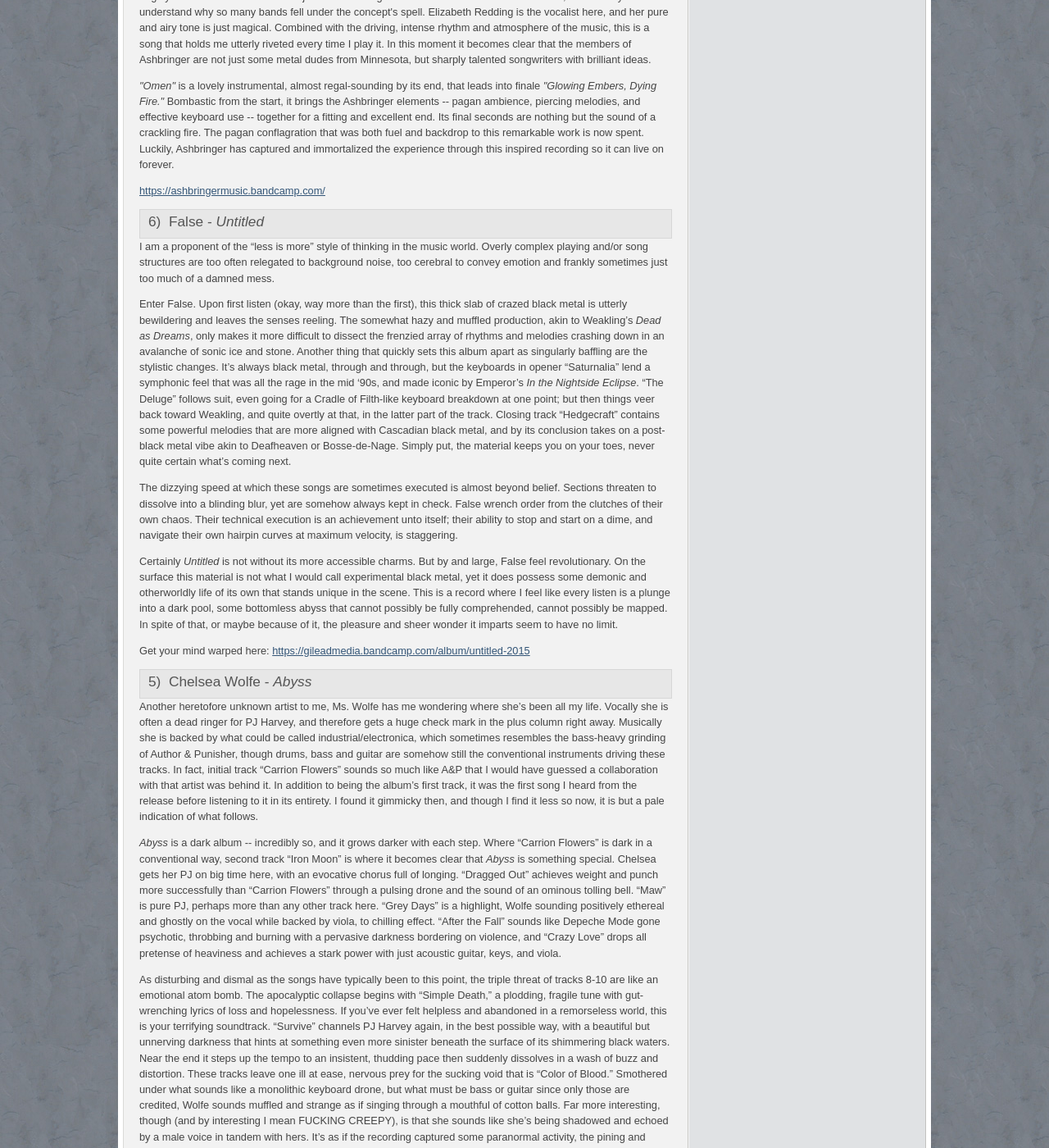
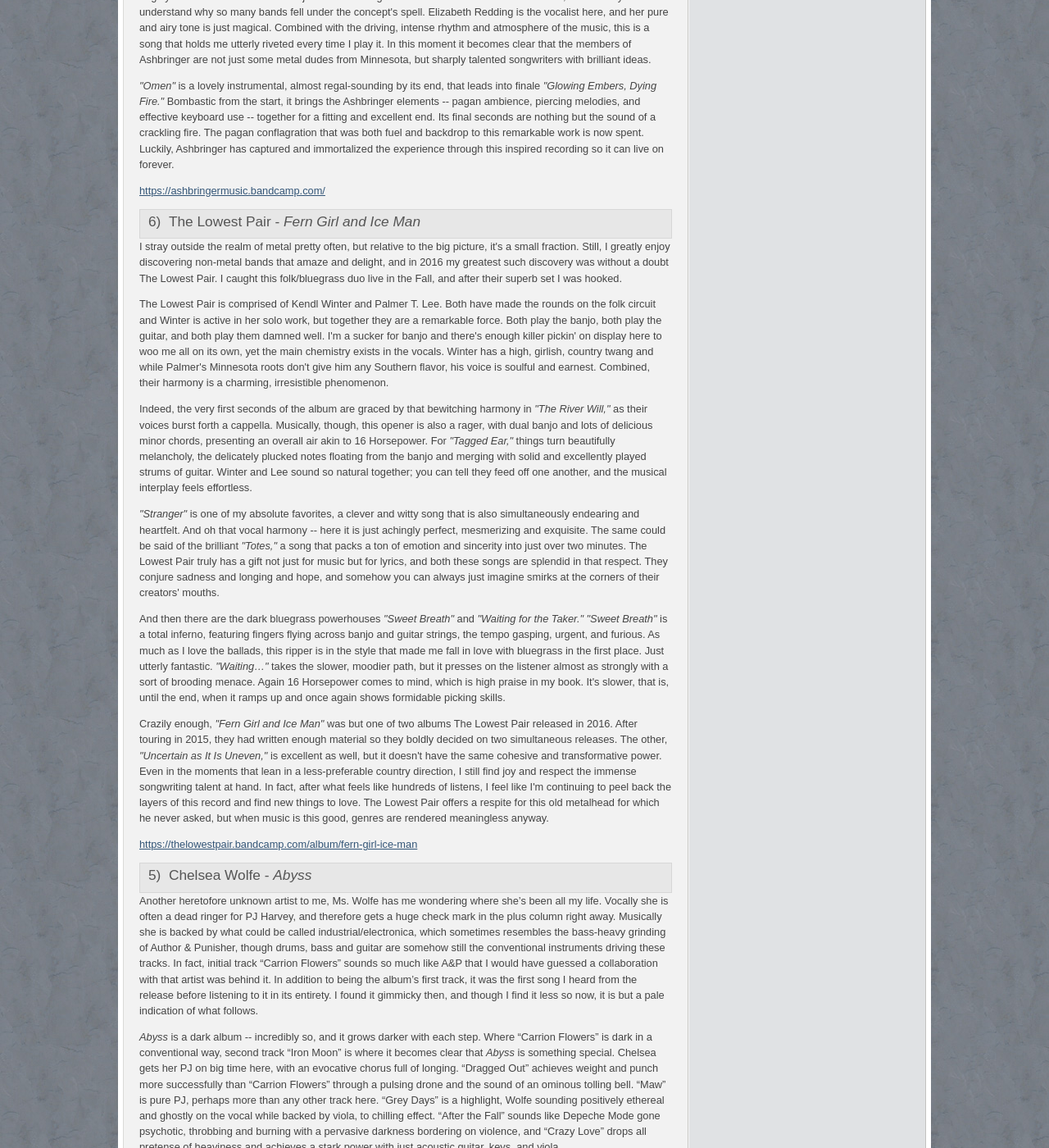
Before and after one commit to luminouscode/luminouscode.fimbulgnosis.com, a Jekyll site: the page built from valecnik/2016_reviews.html, in a window 1280 px wide and 1400 px high, scrolled down 6924 px. Shown: the whole window at 82% size. Built offline with Jekyll 4.4.1, drawn with Linux system fonts in a browser that asks for light colours.

Commit message:
Update 6th review

```diff
--- a/valecnik/2016_reviews.html
+++ b/valecnik/2016_reviews.html
@@ -242,23 +242,29 @@
     </p>
   </div>
   <div class="post_meta">
-    <h3>6)&nbsp;&nbsp;False - <i>Untitled</i></h3>
+    <h3>6)&nbsp;&nbsp;The Lowest Pair - <i>Fern Girl and Ice Man</i></h3>
   </div>
   <div class="post_body">
     <p>
-    I am a proponent of the “less is more” style of thinking in the music world. Overly complex playing and/or song structures are too often relegated to background noise, too cerebral to convey emotion and frankly sometimes just too much of a damned mess.
+      I stray outside the realm of metal pretty often, but relative to the big picture, it's a small fraction. Still, I greatly enjoy discovering non-metal bands that amaze and delight, and in 2016 my greatest such discovery was without a doubt The Lowest Pair. I caught this folk/bluegrass duo live in the Fall, and after their superb set I was hooked.
     </p>
     <p>
-    Enter False. Upon first listen (okay, way more than the first), this thick slab of crazed black metal is utterly bewildering and leaves the senses reeling. The somewhat hazy and muffled production, akin to Weakling’s <i>Dead as Dreams</i>, only makes it more difficult to dissect the frenzied array of rhythms and melodies crashing down in an avalanche of sonic ice and stone. Another thing that quickly sets this album apart as singularly baffling are the stylistic changes. It’s always black metal, through and through, but the keyboards in opener “Saturnalia” lend a symphonic feel that was all the rage in the mid ‘90s, and made iconic by Emperor’s <i>In the Nightside Eclipse</i>. “The Deluge” follows suit, even going for a Cradle of Filth-like keyboard breakdown at one point; but then things veer back toward Weakling, and quite overtly at that, in the latter part of the track. Closing track “Hedgecraft” contains some powerful melodies that are more aligned with Cascadian black metal, and by its conclusion takes on a post-black metal vibe akin to Deafheaven or Bosse-de-Nage. Simply put, the material keeps you on your toes, never quite certain what’s coming next.
+      The Lowest Pair is comprised of Kendl Winter and Palmer T. Lee. Both have made the rounds on the folk circuit and Winter is active in her solo work, but together they are a remarkable force. Both play the banjo, both play the guitar, and both play them damned well. I'm a sucker for banjo and there's enough killer pickin' on display here to woo me all on its own, yet the main chemistry exists in the vocals. Winter has a high, girlish, country twang and while Palmer's Minnesota roots don't give him any Southern flavor, his voice is soulful and earnest. Combined, their harmony is a charming, irresistible phenomenon.
     </p>
     <p>
-    The dizzying speed at which these songs are sometimes executed is almost beyond belief. Sections threaten to dissolve into a blinding blur, yet are somehow always kept in check. False wrench order from the clutches of their own chaos. Their technical execution is an achievement unto itself; their ability to stop and start on a dime, and navigate their own hairpin curves at maximum velocity, is staggering.
+      Indeed, the very first seconds of the album are graced by that bewitching harmony in <i>"The River Will,"</i> as their voices burst forth a cappella. Musically, though, this opener is also a rager, with dual banjo and lots of delicious minor chords, presenting an overall air akin to 16 Horsepower. For <i>"Tagged Ear,"</i> things turn beautifully melancholy, the delicately plucked notes floating from the banjo and merging with solid and excellently played strums of guitar. Winter and Lee sound so natural together; you can tell they feed off one another, and the musical interplay feels effortless.
     </p>
     <p>
-    Certainly <i>Untitled</i> is not without its more accessible charms. But by and large, False feel revolutionary. On the surface this material is not what I would call experimental black metal, yet it does possess some demonic and otherworldly life of its own that stands unique in the scene. This is a record where I feel like every listen is a plunge into a dark pool, some bottomless abyss that cannot possibly be fully comprehended, cannot possibly be mapped. In spite of that, or maybe because of it, the pleasure and sheer wonder it imparts seem to have no limit.
+      <i>"Stranger"</i> is one of my absolute favorites, a clever and witty song that is also simultaneously endearing and heartfelt. And oh that vocal harmony -- here it is just achingly perfect, mesmerizing and exquisite. The same could be said of the brilliant <i>"Totes,"</i> a song that packs a ton of emotion and sincerity into just over two minutes. The Lowest Pair truly has a gift not just for music but for lyrics, and both these songs are splendid in that respect. They conjure sadness and longing and hope, and somehow you can always just imagine smirks at the corners of their creators' mouths.
     </p>
     <p>
-    Get your mind warped here: <a href="https://gileadmedia.bandcamp.com/album/untitled-2015" target="_">https://gileadmedia.bandcamp.com/album/untitled-2015</a>
+      And then there are the dark bluegrass powerhouses <i>"Sweet Breath"</i> and <i>"Waiting for the Taker."</i> <i>"Sweet Breath"</i> is a total inferno, featuring fingers flying across banjo and guitar strings, the tempo gasping, urgent, and furious. As much as I love the ballads, this ripper is in the style that made me fall in love with bluegrass in the first place. Just utterly fantastic. <i>"Waiting…"</i> takes the slower, moodier path, but it presses on the listener almost as strongly with a sort of brooding menace. Again 16 Horsepower comes to mind, which is high praise in my book. It's slower, that is, until the end, when it ramps up and once again shows formidable picking skills.
+    </p>
+    <p>
+      Crazily enough, <i>"Fern Girl and Ice Man"</i> was but one of two albums The Lowest Pair released in 2016. After touring in 2015, they had written enough material so they boldly decided on two simultaneous releases. The other, <i>"Uncertain as It Is Uneven,"</i> is excellent as well, but it doesn't have the same cohesive and transformative power. Even in the moments that lean in a less-preferable country direction, I still find joy and respect the immense songwriting talent at hand. In fact, after what feels like hundreds of listens, I feel like I'm continuing to peel back the layers of this record and find new things to love. The Lowest Pair offers a respite for this old metalhead for which he never asked, but when music is this good, genres are rendered meaningless anyway.
+    </p>
+    <p>
+    <a href="https://thelowestpair.bandcamp.com/album/fern-girl-ice-man" target="_">https://thelowestpair.bandcamp.com/album/fern-girl-ice-man</a>
     </p>
   </div>
   <div class="post_meta">
```
